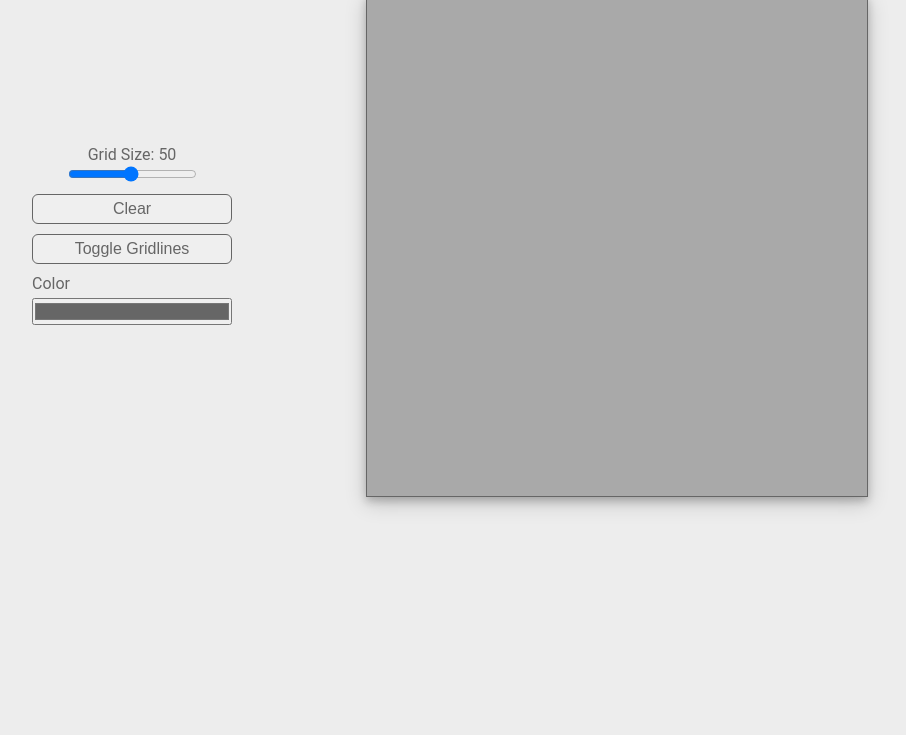
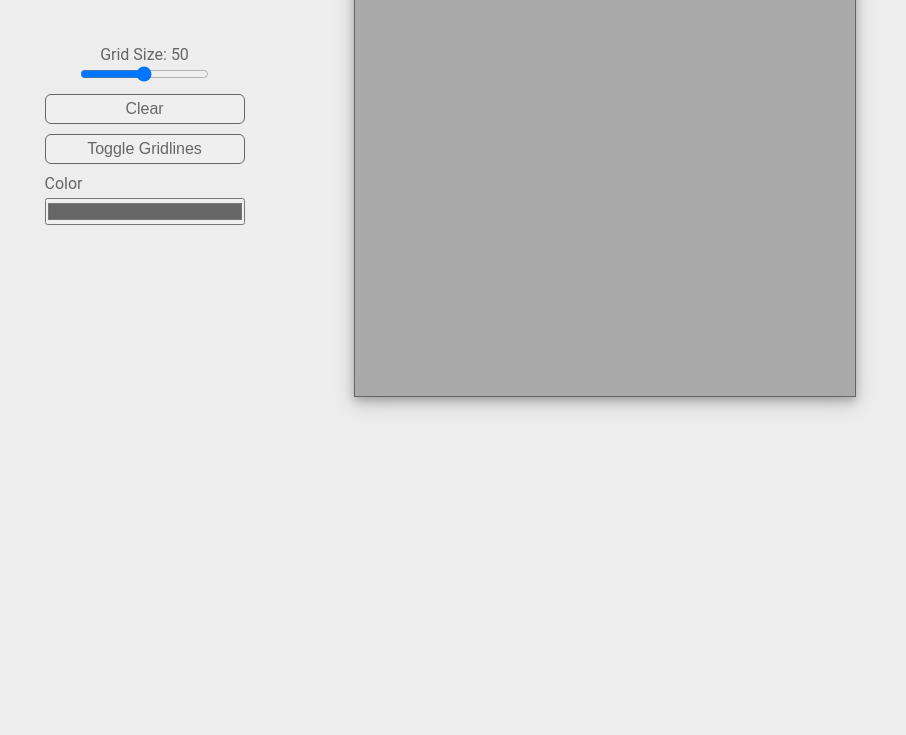
Before and after one commit to MarekRykaczewski/etch-a-sketch, a plain HTML site: page index.html in a window 1280 px wide. Shown: the part 65-800 px from the top of the page, without its empty margins (158-1064 px from the left). Drawn offline with Linux system fonts and the light colour scheme.

Commit message:
update styles.css

```diff
--- a/styles.css
+++ b/styles.css
@@ -8,12 +8,12 @@ body {
 }
 
 #container {
-    margin-top: -200px;
+    margin-top: -400px;
     display: flex;
     flex-direction: row-reverse;
     justify-content: center;
     align-items: center;
-    gap: 50px;
+    gap: 25px;
 }
 
 #main {
```
